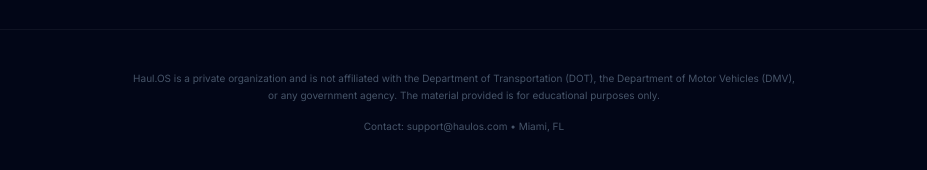
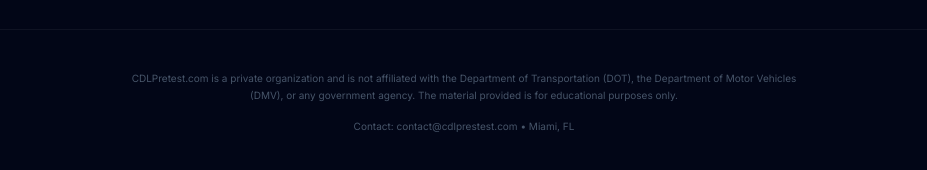
Before and after one commit to ismaelngoie/cdlpracticetest, a Next.js app: page / in a window 1280 px wide. Shown: the part 2483-2653 px from the top of the page, without its empty margins (176-1103 px from the left). Built offline with nearby package versions, Linux system fonts and the light colour scheme.

Commit message:
Update page.tsx

```diff
--- a/app/page.tsx
+++ b/app/page.tsx
@@ -613,10 +613,10 @@
       {/* COMPLIANCE FOOTER (Critical for Google Ads) */}
       <footer className="py-10 text-center border-t border-white/5 mt-10 px-4">
         <p className="text-[10px] text-slate-600 max-w-2xl mx-auto leading-relaxed">
-          Haul.OS is a private organization and is not affiliated with the Department of Transportation (DOT), the Department of Motor Vehicles (DMV), or any government agency. The material provided is for educational purposes only.
+          CDLPretest.com is a private organization and is not affiliated with the Department of Transportation (DOT), the Department of Motor Vehicles (DMV), or any government agency. The material provided is for educational purposes only.
         </p>
         <p className="mt-4 text-[10px] text-slate-600">
-          Contact: support@haulos.com &bull; Miami, FL
+          Contact: contact@cdlprestest.com &bull; Miami, FL
         </p>
       </footer>
 
```
